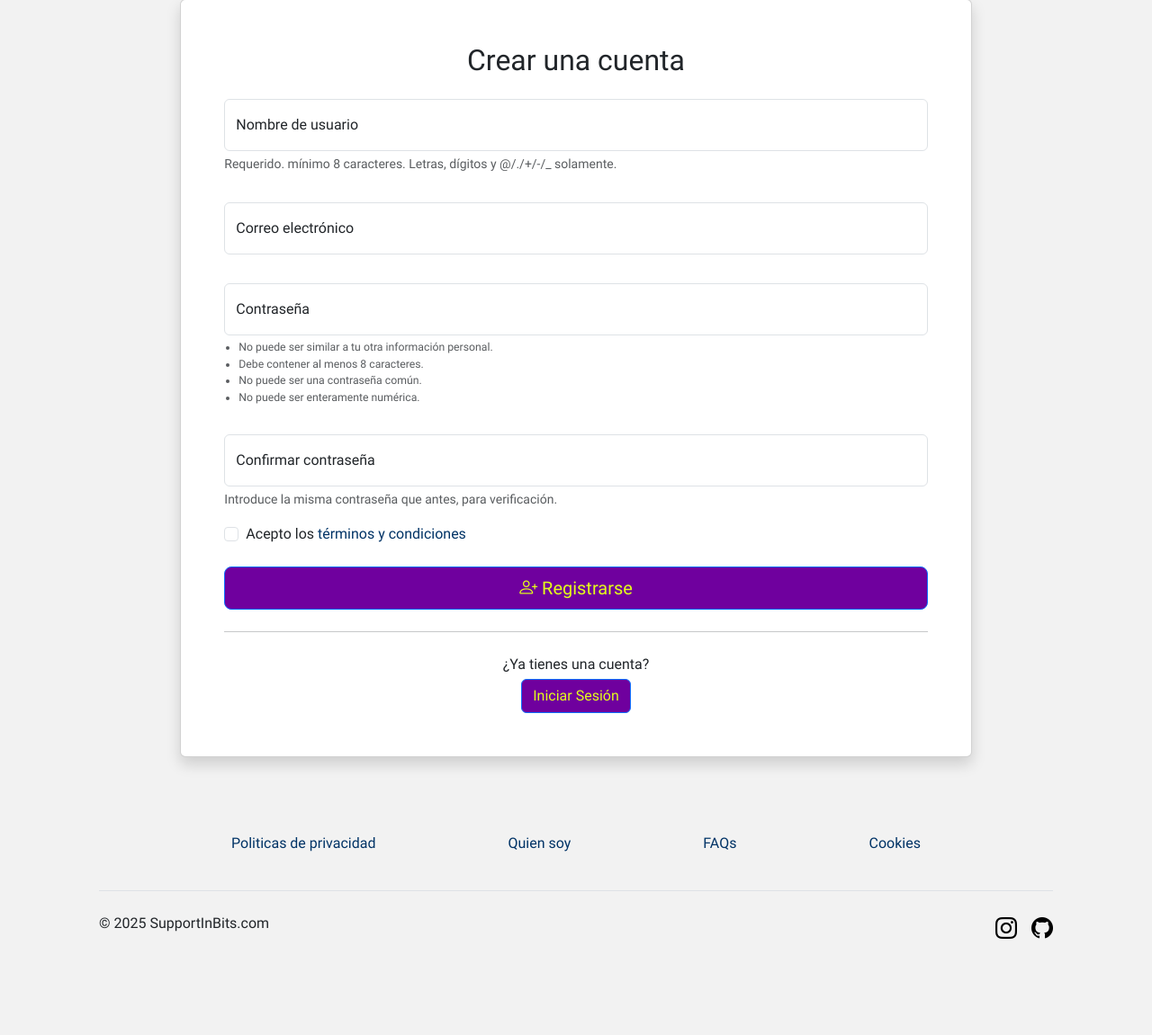
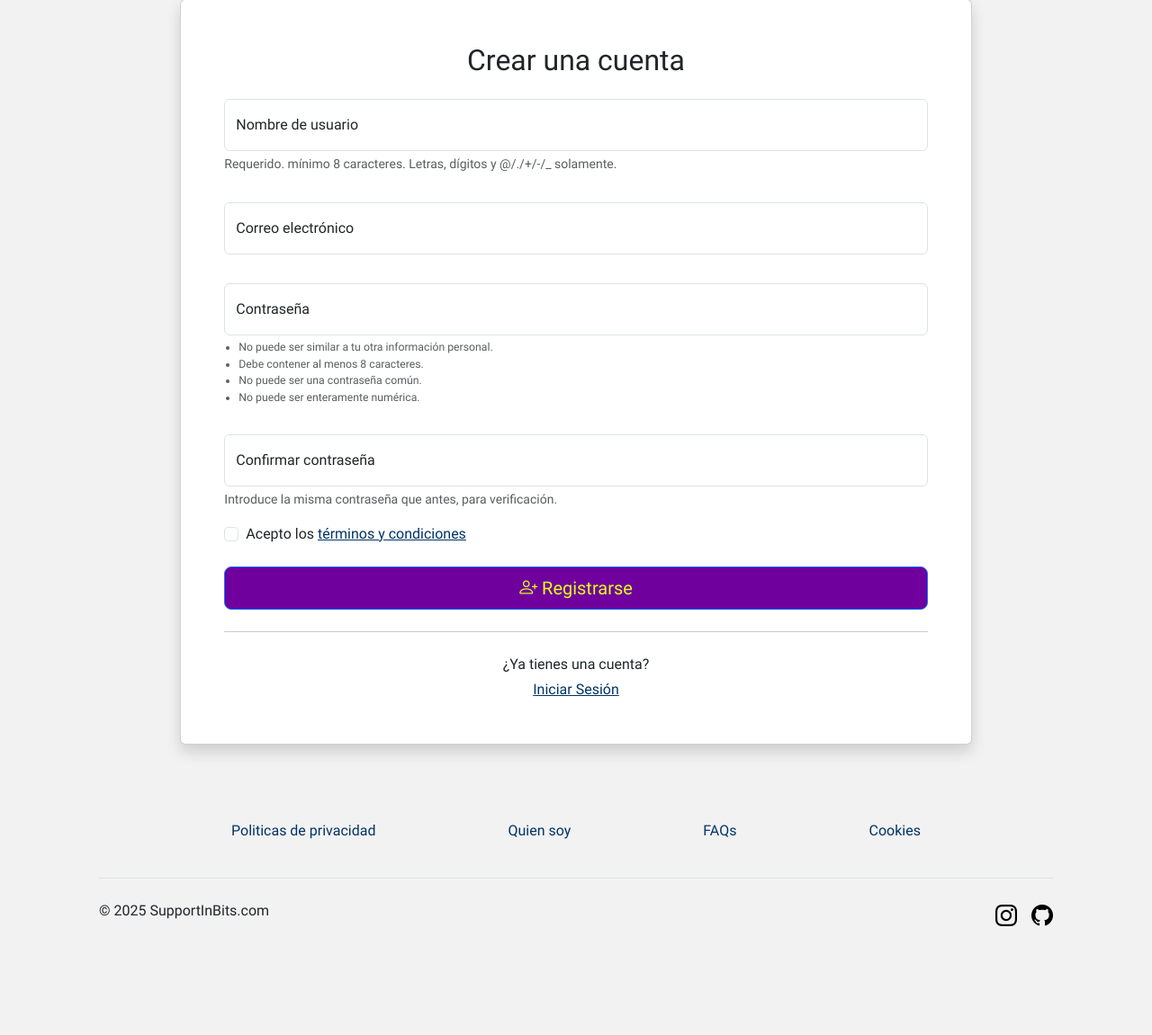
Before and after one commit to andresred94/SupportInBits, a Django app: template app/user/templates/user/registro.html in a window 1280 px wide. Shown: the part 304-1455 px from the top of the page at 90% size. After the commit the page ends 1334 px from the top, so only its background shows below. Run offline with Django 3.2, Linux system fonts and the light colour scheme; the template is opened without the code that fills it, so the values that code supplies are empty; parts of the project's set-up code (start-up, migrations or seed data) failed here and were passed over; some libraries are stand-ins or nearby versions.

Commit message:
update to-do

```diff
--- a/app/supportinbits/static/supportinbits/css/global.css
+++ b/app/supportinbits/static/supportinbits/css/global.css
@@ -26,7 +26,10 @@ body {
   background-color: var(--bk_principal);
   a {
     color: var(--tx-nm-lg);
-    text-decoration: none;
+  }
+  a:focus,
+  a:hover {
+    box-shadow: inset 0 -2px 0 var(--indigoEnlaceBread);
   }
   header {
     .dropdown-item:active {
@@ -64,19 +67,20 @@ body {
   .container {
     flex: 1; /* Esto hace que el contenido ocupe el espacio disponible */
     padding: 20px;
-    .btn-primary, .btn-outline-primary {
+    .btn-primary,
+    .btn-outline-primary {
       background-color: var(--indigoEnlaceBread);
       color: var(--lemon-lime);
     }
-    .btn-primary:hover{
+    .btn-primary:hover {
       background-color: var(--texto-boton);
       color: var(--indigoEnlaceBread);
     }
-    .btn-secondary{
+    .btn-secondary {
       background-color: var(--texto-boton);
       color: var(--indigoEnlaceBread);
     }
-    .btn-outline-primary:hover{
+    .btn-outline-primary:hover {
       background-color: var(--texto-boton);
       color: var(--indigoEnlaceBread);
     }
@@ -98,7 +102,6 @@ body {
     }
     /*estilos individuales de cada page*/
     #contenedor-home-blog {
-
       .accordion {
         a:focus,
         a:hover {
@@ -130,12 +133,8 @@ body {
   }
 
   footer {
-    a{
+    a {
       text-decoration: none;
-    }
-    a:focus,
-    a:hover {
-      box-shadow: inset 0 -2px 0 var(--indigoEnlaceBread);
     }
   }
   /*barra de cookies*/
--- a/app/templates/base.html
+++ b/app/templates/base.html
@@ -145,8 +145,8 @@
       <footer class="mt-5">
         <div class="container mt-auto py-3 ">
           <div class="d-flex justify-content-evenly flex-wrap pb-3 mb-3">
-            <div class="col-12 col-md-auto"><a href="/politicas-de-privacidad" class="col-auto">Politicas de privacidad</a></div>
-            <div class="col-12 col-md-auto"><a href="/quien-soy" class="col-auto">Quien soy</a></div>
+            <div class="col-12 col-md-auto"><a href="/politicas-de-privacidad" class="link-opacity-50-hover">Politicas de privacidad</a></div>
+            <div class="col-12 col-md-auto"><a href="/quien-soy" class="link-opacity-50-hover">Quien soy</a></div>
             <div class="col-12 col-md-auto"><a href="/preguntas-frecuentes" class="link-opacity-50-hover">FAQs</a></div>
             <div class="col-12 col-md-auto"><a href="/politica-de-cookies" class="link-opacity-50-hover">Cookies</a></div>
           </div>
--- a/app/user/templates/user/login.html
+++ b/app/user/templates/user/login.html
@@ -65,7 +65,7 @@
 
                 <div class="text-center">
                     <p class="mb-1">¿No tienes una cuenta?</p>
-                    <a href="/identificate/registrate" class="btn btn-outline-primary">
+                    <a href="/identificate/registrate" class="link-opacity-50-hover">
                         Crear una cuenta nueva
                     </a>
                 </div>
--- a/app/user/templates/user/registro.html
+++ b/app/user/templates/user/registro.html
@@ -144,7 +144,7 @@
 
                 <div class="text-center">
                     <p class="mb-1">¿Ya tienes una cuenta?</p>
-                    <a href="{% url 'login' %}" class="btn btn-outline-primary">
+                    <a href="{% url 'login' %}" class="link-opacity-50-hover">
                         Iniciar Sesión
                     </a>
                 </div>
```
Also changed, not shown: To-Do.md (+11 -3 lines).
